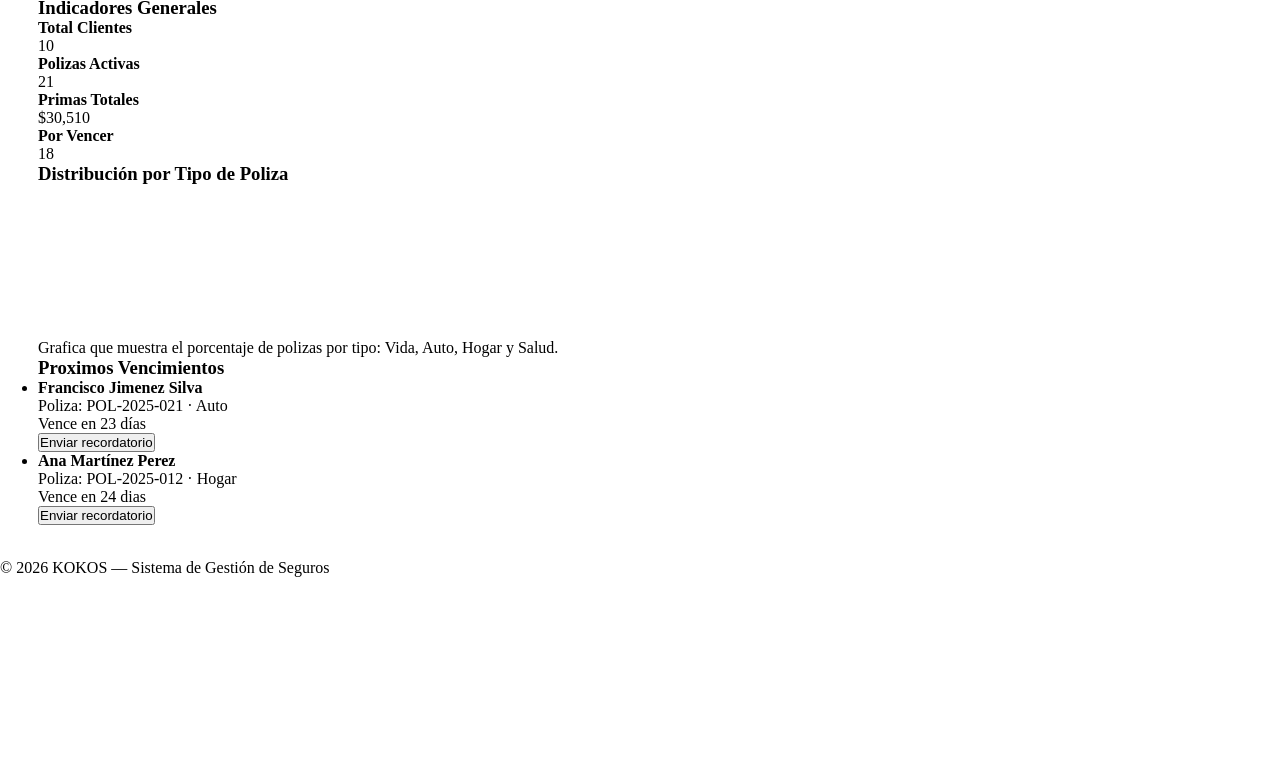
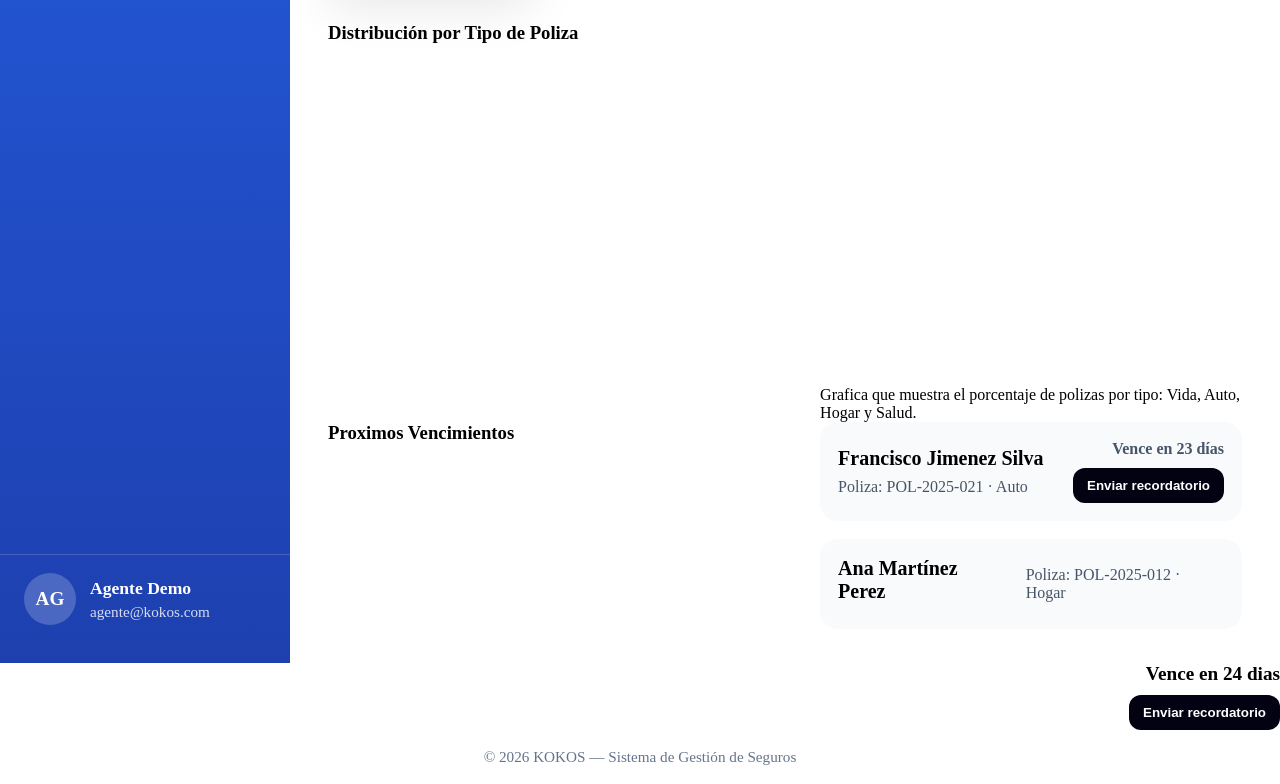
Before and after one commit to Jairo292/KOKOS_COMPANY, a plain HTML site: page frontEnd/html/dashboard.html in a window 1280 px wide. Shown: the part 557-1341 px from the top of the page. Before the commit the page ends 1134 px from the top, so only its background shows below. Drawn offline with Linux system fonts and the light colour scheme.

Commit message:
css tipografia en header
detalles visuales y fonts

```diff
--- a/frontEnd/css/index.css
+++ b/frontEnd/css/index.css
@@ -152,3 +152,155 @@
   font-size: 1.2rem;
   color: #475569;
 }
+
+.stats-section {
+  display: grid;
+  grid-template-columns: repeat(4, 1fr);
+  gap: 28px;
+  margin-bottom: 34px;
+}
+
+.stat-card {
+  background: var(--color-surface);
+  border-radius: var(--radius);
+  box-shadow: var(--shadow);
+  padding: 28px 30px;
+  min-height: 185px;
+  display: flex;
+  flex-direction: column;
+  justify-content: center;
+}
+
+.stat-card h4 {
+  font-size: 1.15rem;
+  color: #334155;
+  font-weight: 500;
+  margin-bottom: 14px;
+}
+
+.stat-number {
+  font-size: 3rem;
+  font-weight: 800;
+  margin-bottom: 12px;
+}
+
+.stat-extra {
+  font-size: 1rem;
+  font-weight: 500;
+}
+
+.stat-extra.success {
+  color: var(--success);
+}
+
+.stat-extra.warning {
+  color: var(--warning);
+}
+
+.layout {
+  display: grid;
+  grid-template-columns: 290px 1fr;
+  min-height: 100vh;
+}
+
+.bottom-grid {
+  display: grid;
+  grid-template-columns: 1.1fr 1fr;
+  gap: 28px;
+}
+
+.panel {
+  background: white;
+  border-radius: 24px;
+  box-shadow: var(--shadow);
+  padding: 30px;
+  min-height: 420px;
+}
+
+.panel h3 {
+  font-size: 1.9rem;
+  font-weight: 800;
+  margin-bottom: 26px;
+}
+
+.chart-panel figure {
+  display: flex;
+  flex-direction: column;
+  align-items: center;
+  justify-content: center;
+}
+
+#policyChart {
+  width: 100%;
+  max-width: 360px;
+  height: 360px;
+}
+
+.chart-panel figcaption {
+  margin-top: 18px;
+  text-align: center;
+  color: var(--color-muted-text);
+  font-size: 0.95rem;
+}
+
+.vencimientos-list {
+  list-style: none;
+  display: flex;
+  flex-direction: column;
+  gap: 18px;
+}
+
+.vencimiento-item {
+  background: #f8fafc;
+  border-radius: 18px;
+  padding: 18px 18px;
+  display: flex;
+  justify-content: space-between;
+  align-items: center;
+  gap: 16px;
+}
+
+.vencimiento-item h4 {
+  font-size: 1.25rem;
+  margin-bottom: 8px;
+}
+
+.vencimiento-item p {
+  color: #475569;
+  font-size: 1rem;
+}
+
+.vencimiento-meta {
+  display: flex;
+  flex-direction: column;
+  align-items: flex-end;
+  gap: 10px;
+}
+
+.days {
+  color: var(--warning);
+  font-weight: 700;
+  font-size: 1.2rem;
+}
+
+.vencimiento-meta button {
+  border: none;
+  background: var(--primary);
+  color: white;
+  border-radius: 12px;
+  padding: 10px 14px;
+  font-weight: 600;
+  cursor: pointer;
+}
+
+.vencimiento-meta button:hover {
+  background: var(--primary-dark);
+}
+
+.footer {
+  grid-column: 1 / -1;
+  text-align: center;
+  padding: 18px;
+  color: #64748b;
+  font-size: 0.95rem;
+}
--- a/frontEnd/html/dashboard.html
+++ b/frontEnd/html/dashboard.html
@@ -36,35 +36,40 @@
 
    <main class="main-content">
 
-    <header>
+    <header class="main-header">
         <h2>Dashboard</h2>
         <p>Resumen de tu cartera de seguros</p>
     </header>
-    <section>
+    <section class="stats-section">
     <h3>Indicadores Generales</h3>
 
-    <article>
+    <article class="stat-card">
         <h4>Total Clientes</h4>
-        <p>10</p>
+        <p class="stat-number">10</p>
+        <span class="stat-extra success">↗ +12% este mes</span>
     </article>
 
-    <article>
+    <article class="stat-card">
         <h4>Polizas Activas</h4>
-        <p>21</p>
+        <p class="stat-number">21</p>
+        <span class="stat-extra success">↗ +12% este mes</span>
     </article>
 
-    <article>
+    <article class="stat-card">
         <h4>Primas Totales</h4>
-        <p>$30,510</p>
+        <p class="stat-number" >$30,510</p>
+        <span class="stat-extra success">↗ +12% este mes</span>
+
     </article>
 
-    <article>
+    <article class="stat-card">
         <h4>Por Vencer</h4>
-        <p>18</p>
+        <p class="stat-number">18</p>
+        <span class="stat-extra warning">⚠ Requiere atención</span>
     </article>
+    </section>
 
-    </section>
-    <section>
+    <section  class="bottom-grid">
     <header>
         <h3>Distribución por Tipo de Poliza</h3>
     </header>
@@ -79,35 +84,45 @@
         </figcaption>
     </figure>
 </section>
-<section>
+
+
+<section class="bottom-grid">
     <header>
         <h3>Proximos Vencimientos</h3>
     </header>
 
-    <ul>
+    <ul  class="vencimientos-list">
         <li>
-            <article>
+            <article  class="vencimiento-item">
+                 <div>
                 <h4>Francisco Jimenez Silva</h4>
                 <p>Poliza: POL-2025-021 · Auto</p>
-                <p>Vence en 23 días</p>
+            </div>
+             <div  class="vencimiento-meta">
+                <p class="days">Vence en 23 días</p>
                 <button>Enviar recordatorio</button>
+                </div>
             </article>
         </li>
 
         <li>
-            <article>
+            <article  class="vencimiento-item">
                 <h4>Ana Martínez Perez</h4>
                 <p>Poliza: POL-2025-012 · Hogar</p>
-                <p>Vence en 24 dias</p>
+            </div>
+            <div  class="vencimiento-meta">
+                <p class="days">Vence en 24 dias</p>
                 <button>Enviar recordatorio</button>
+                </div>
             </article>
         </li>
     </ul>
 </section>
+</section>
 
 </main>
 </div>
- <footer>
+ <footer class="footer">
         <p>© 2026 KOKOS — Sistema de Gestión de Seguros</p>
     </footer>
 </body>
```
